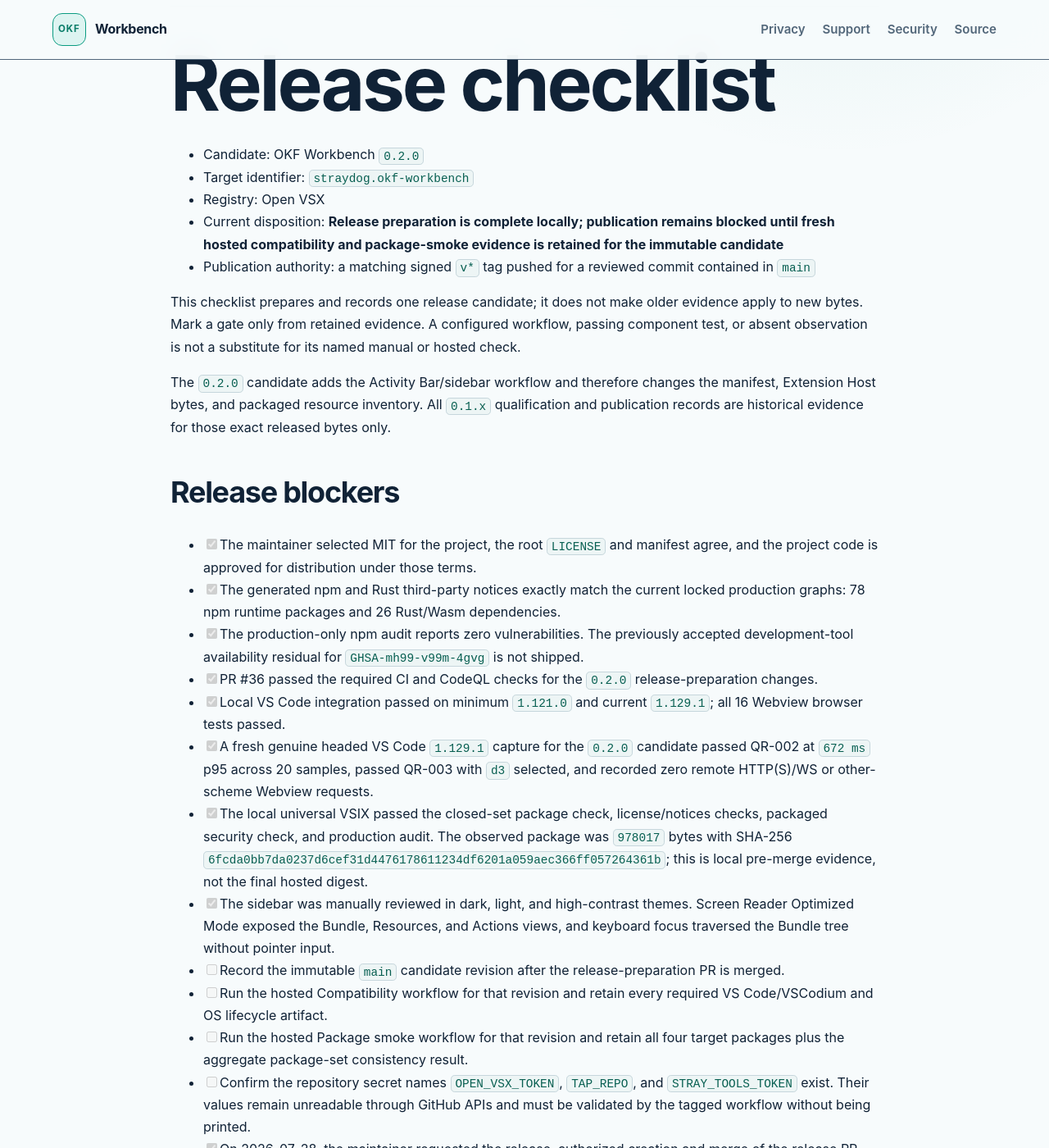
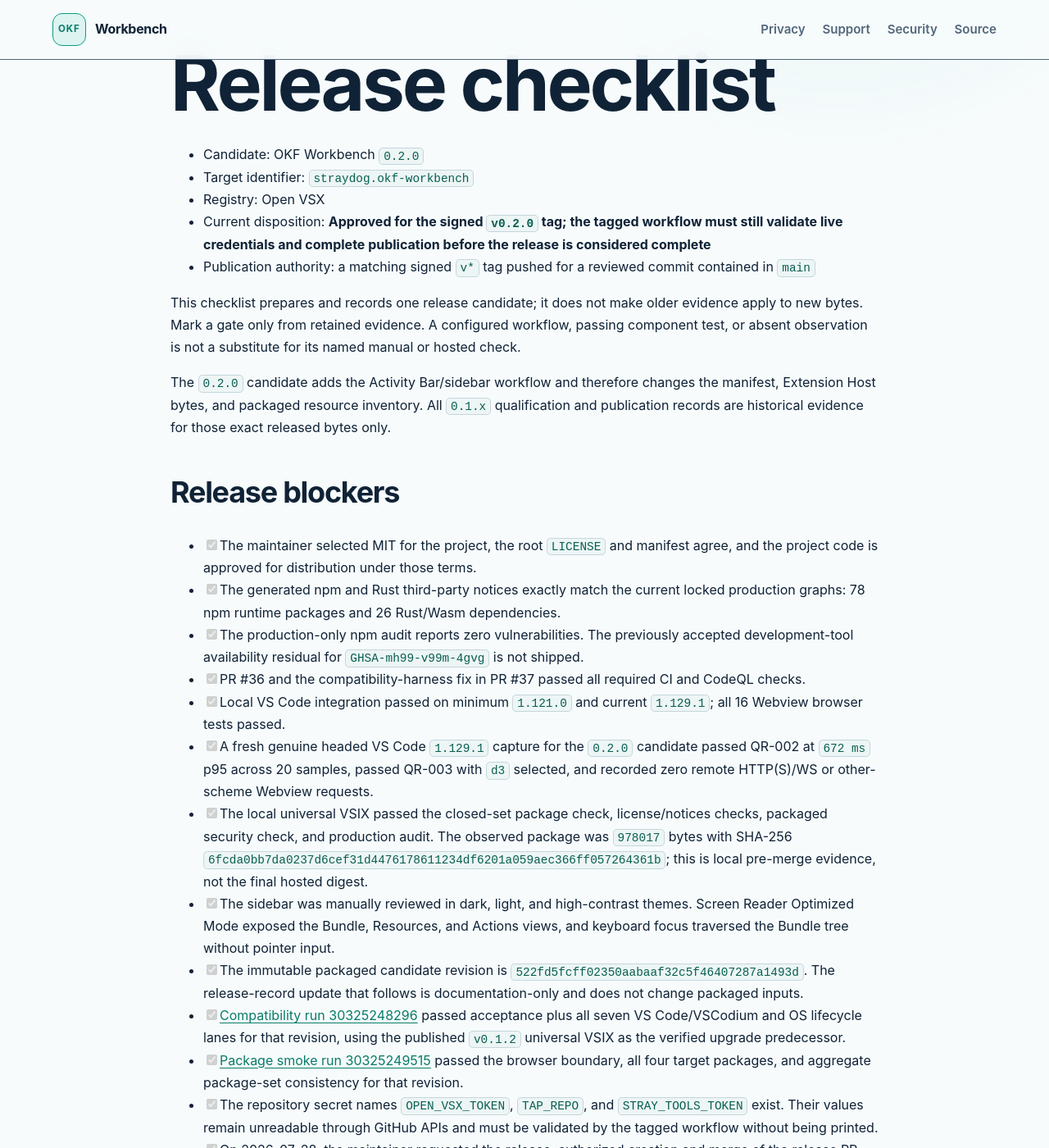
Before and after one commit to koizumikento/okf-workbench, a Jekyll site: the page built from docs/release-checklist.md, in a window 1280 px wide and 1400 px high, scrolled down 257 px. Shown: the whole window at 82% size. Built offline with Jekyll 4.4.1, drawn with Linux system fonts in a browser that asks for light colours; our own code applies the rules of GitHub Pages for plain Markdown files; some of the changed text lies outside the part shown.

Commit message:
Record 0.2.0 qualification evidence

```diff
--- a/docs/release-checklist.md
+++ b/docs/release-checklist.md
@@ -3,8 +3,8 @@
 - Candidate: OKF Workbench `0.2.0`
 - Target identifier: `straydog.okf-workbench`
 - Registry: Open VSX
-- Current disposition: **Release preparation is complete locally; publication remains blocked until
-  fresh hosted compatibility and package-smoke evidence is retained for the immutable candidate**
+- Current disposition: **Approved for the signed `v0.2.0` tag; the tagged workflow must still
+  validate live credentials and complete publication before the release is considered complete**
 - Publication authority: a matching signed `v*` tag pushed for a reviewed commit contained in
   `main`
 
@@ -24,7 +24,7 @@ records are historical evidence for those exact released bytes only.
       graphs: 78 npm runtime packages and 26 Rust/Wasm dependencies.
 - [x] The production-only npm audit reports zero vulnerabilities. The previously accepted
       development-tool availability residual for `GHSA-mh99-v99m-4gvg` is not shipped.
-- [x] PR #36 passed the required CI and CodeQL checks for the `0.2.0` release-preparation changes.
+- [x] PR #36 and the compatibility-harness fix in PR #37 passed all required CI and CodeQL checks.
 - [x] Local VS Code integration passed on minimum `1.121.0` and current `1.129.1`; all 16 Webview
       browser tests passed.
 - [x] A fresh genuine headed VS Code `1.129.1` capture for the `0.2.0` candidate passed QR-002 at
@@ -37,13 +37,17 @@ records are historical evidence for those exact released bytes only.
 - [x] The sidebar was manually reviewed in dark, light, and high-contrast themes. Screen Reader
       Optimized Mode exposed the Bundle, Resources, and Actions views, and keyboard focus traversed
       the Bundle tree without pointer input.
-- [ ] Record the immutable `main` candidate revision after the release-preparation PR is merged.
-- [ ] Run the hosted Compatibility workflow for that revision and retain every required
-      VS Code/VSCodium and OS lifecycle artifact.
-- [ ] Run the hosted Package smoke workflow for that revision and retain all four target packages
-      plus the aggregate package-set consistency result.
-- [ ] Confirm the repository secret names `OPEN_VSX_TOKEN`, `TAP_REPO`, and `STRAY_TOOLS_TOKEN`
-      exist. Their values remain unreadable through GitHub APIs and must be validated by the tagged
+- [x] The immutable packaged candidate revision is
+      `522fd5fcff02350aabaaf32c5f46407287a1493d`. The release-record update that follows is
+      documentation-only and does not change packaged inputs.
+- [x] [Compatibility run 30325248296](https://github.com/koizumikento/okf-workbench/actions/runs/30325248296)
+      passed acceptance plus all seven VS Code/VSCodium and OS lifecycle lanes for that revision,
+      using the published `v0.1.2` universal VSIX as the verified upgrade predecessor.
+- [x] [Package smoke run 30325249515](https://github.com/koizumikento/okf-workbench/actions/runs/30325249515)
+      passed the browser boundary, all four target packages, and aggregate package-set consistency
+      for that revision.
+- [x] The repository secret names `OPEN_VSX_TOKEN`, `TAP_REPO`, and `STRAY_TOOLS_TOKEN` exist.
+      Their values remain unreadable through GitHub APIs and must be validated by the tagged
       workflow without being printed.
 - [x] On 2026-07-28, the maintainer requested the release, authorized creation and merge of the
       release PR when checks pass, and authorized branch cleanup. Publication still remains
@@ -195,12 +199,13 @@ For a security, privacy, credential, or licensing incident:
 | Field | `0.2.0` value |
 | --- | --- |
 | Extension ID | `straydog.okf-workbench` |
-| Immutable candidate revision | Pending merge of PR #36 |
-| Hosted CI | [PR #36 checks](https://github.com/koizumikento/okf-workbench/pull/36/checks) |
-| Hosted compatibility | Pending |
-| Hosted package smoke | Pending |
+| Immutable packaged candidate revision | `522fd5fcff02350aabaaf32c5f46407287a1493d` |
+| Hosted CI | [PR #36 checks](https://github.com/koizumikento/okf-workbench/pull/36/checks) and [PR #37 checks](https://github.com/koizumikento/okf-workbench/pull/37/checks) passed |
+| Hosted compatibility | [Pass — run 30325248296](https://github.com/koizumikento/okf-workbench/actions/runs/30325248296); acceptance plus all seven editor/OS lifecycle lanes using published `v0.1.2` as the upgrade predecessor |
+| Hosted package smoke | [Pass — run 30325249515](https://github.com/koizumikento/okf-workbench/actions/runs/30325249515); browser boundary, four targets, and aggregate consistency |
 | Headed performance/network | Pass — VS Code `1.129.1`, QR-002 `672 ms` p95/20 samples, QR-003 `d3`, remote `0`, packaged local `2`, internal Webview `2`, other `0` |
 | Local universal VSIX | `978017` bytes; SHA-256 `6fcda0bb7da0237d6cef31d4476178611234df6201a059aec366ff057264361b` |
+| Hosted qualified universal VSIX | `978140` bytes; SHA-256 `d3c012c1f7bcacf3284fde8b810eb4c176b12c118290486ba31733dd064c3eeb` |
 | Node / npm / Rust | `24.18.0` / `11.16.0` / `1.92.0` |
 | Signed tag | Pending `v0.2.0` |
 | Release workflow | Pending |
```
